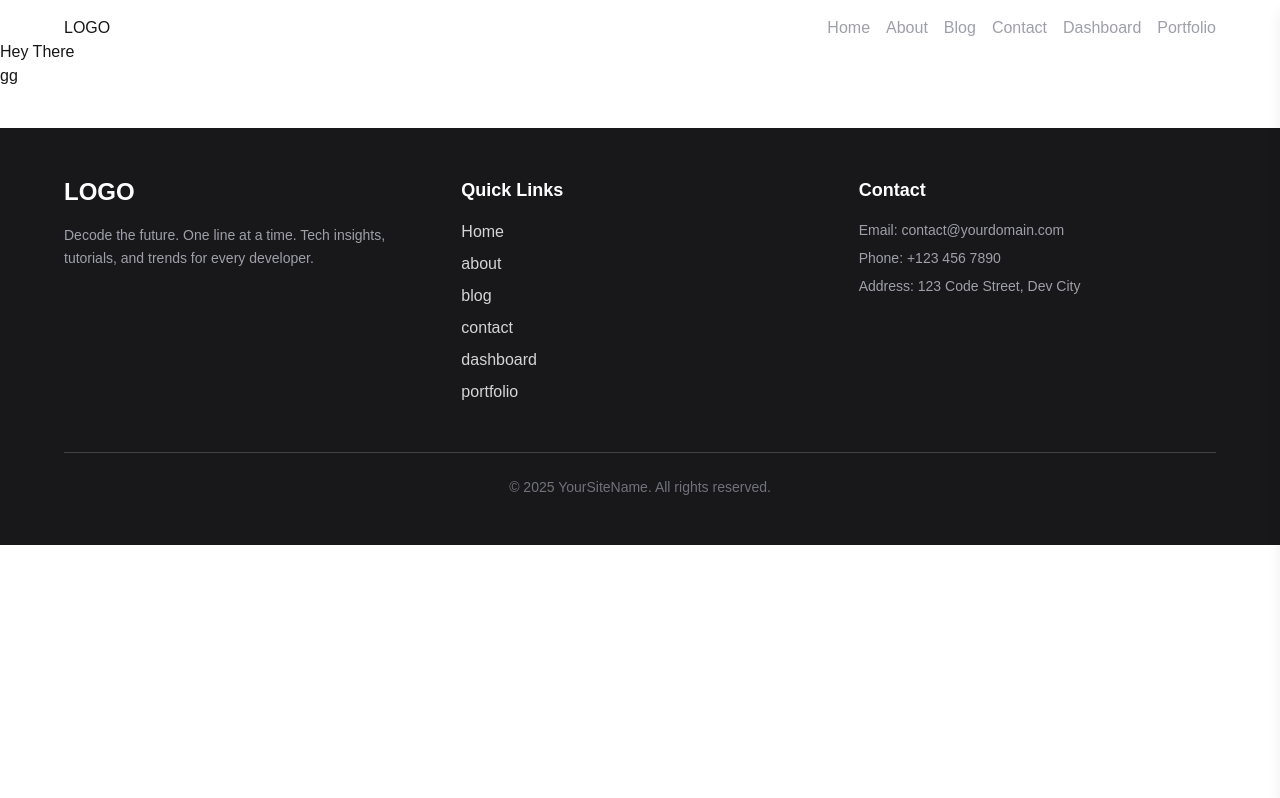
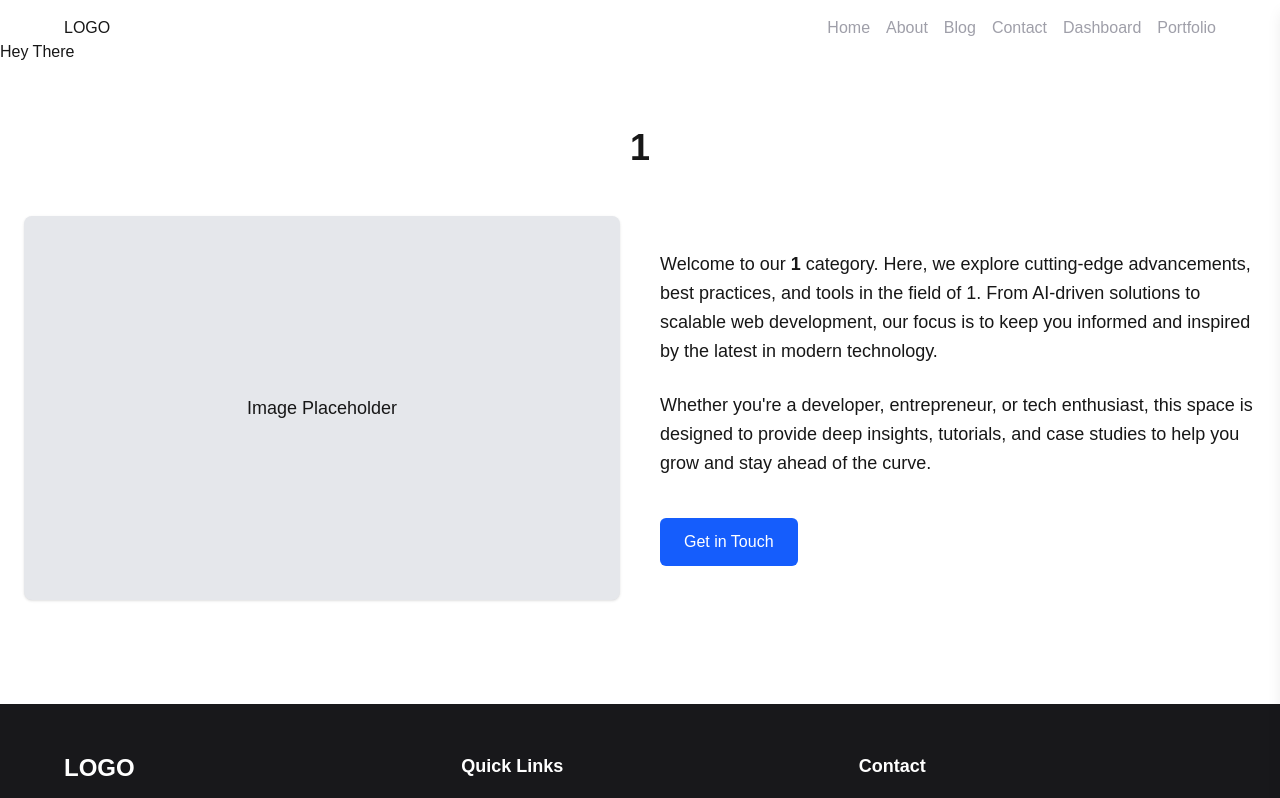
Before and after one commit to Sulamoney222/Blog-Project, a Next.js app: page /portfolio/1 in a window 1280 px wide. Shown: the top 798 px of the page. Built offline with nearby package versions, Linux system fonts and the light colour scheme.

Commit message:
new change

```diff
--- a/src/app/globals.css
+++ b/src/app/globals.css
@@ -29,6 +29,10 @@ body {
   @apply text-red-400
 }
 
+.item:nth-child(2n+1){
+  flex-direction: row-reverse;
+}
+
 #re{
   background: linear-gradient(to bottom, rgb(1, 1, 92), white);
  -webkit-background-clip: text;
--- a/src/app/portfolio/[category]/page.jsx
+++ b/src/app/portfolio/[category]/page.jsx
@@ -1,17 +1,80 @@
-'use client'
-import React from 'react'
+'use client';
+import React, { useEffect, useRef } from 'react';
+import gsap from 'gsap';
+import { useGSAP } from '@gsap/react';
+import AOS from 'aos';
+import 'aos/dist/aos.css';
 
-const Category = ({params}) => {
-  console.log('Hello');
-  console.log(params);
+const Category = ({ params }) => {
+  const category = params.category;
+  const categoryTitle = category.replace(/-/g, ' ').toUpperCase();
+  const containerRef = useRef(null);
+
+  // GSAP animation
+  useGSAP(() => {
+    gsap.fromTo(
+      '#category-image',
+      { opacity: 0, x: -50 },
+      { opacity: 1, x: 0, duration: 1.2, ease: 'power2.out' }
+    );
+    gsap.fromTo(
+      '#category-text',
+      { opacity: 0, x: 50 },
+      { opacity: 1, x: 0, duration: 1.2, delay: 0.3, ease: 'power2.out' }
+    );
+  }, { scope: containerRef });
+
+  // AOS init
+  useEffect(() => {
+    AOS.init({ duration: 1000, once: true });
+  }, []);
 
   return (
-    <div>
+    <section
+      ref={containerRef}
+      className="w-full px-6 py-16 max-w-7xl mx-auto"
+    >
+      {/* Heading */}
+      <h2
+        data-aos="fade-up"
+        className="text-3xl md:text-4xl font-bold text-center mb-12 capitalize"
+      >
+        {categoryTitle}
+      </h2>
 
-        <h3>gg</h3>
+      {/* Content Block */}
+      <div className="grid md:grid-cols-2 gap-10 items-center">
+        {/* Image Placeholder */}
+        <div
+          id="category-image"
+          className="w-full h-64 md:h-96 bg-gray-200 rounded-lg flex items-center justify-center text-lg shadow"
+          data-aos="fade-right"
+        >
+          Image Placeholder
+        </div>
 
-    </div>
-  )
-}
+        {/* Text Content */}
+        <div
+          id="category-text"
+          className="space-y-6"
+          data-aos="fade-left"
+        >
+          <p className="text-base md:text-lg leading-relaxed ">
+            Welcome to our <strong>{categoryTitle}</strong> category. Here, we explore cutting-edge advancements,
+            best practices, and tools in the field of {category.replace(/-/g, ' ')}. From AI-driven solutions
+            to scalable web development, our focus is to keep you informed and inspired by the latest in modern technology.
+          </p>
+          <p className="text-base md:text-lg leading-relaxed ">
+            Whether you're a developer, entrepreneur, or tech enthusiast, this space is designed to provide deep insights,
+            tutorials, and case studies to help you grow and stay ahead of the curve.
+          </p>
+          <button className="mt-4 bg-blue-600 hover:bg-blue-700 text-white px-6 py-3 rounded-md transition duration-300">
+            Get in Touch
+          </button>
+        </div>
+      </div>
+    </section>
+  );
+};
 
-export default Category
+export default Category;
```
